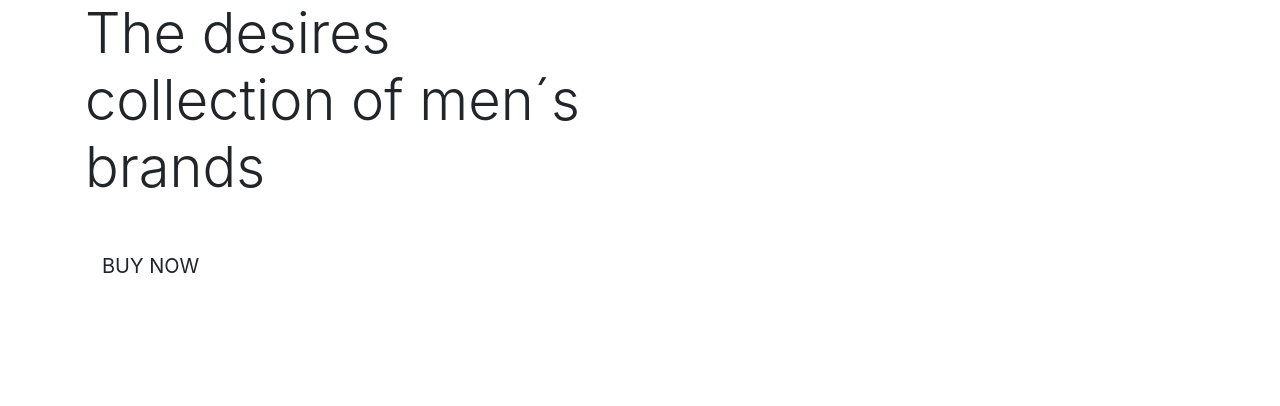
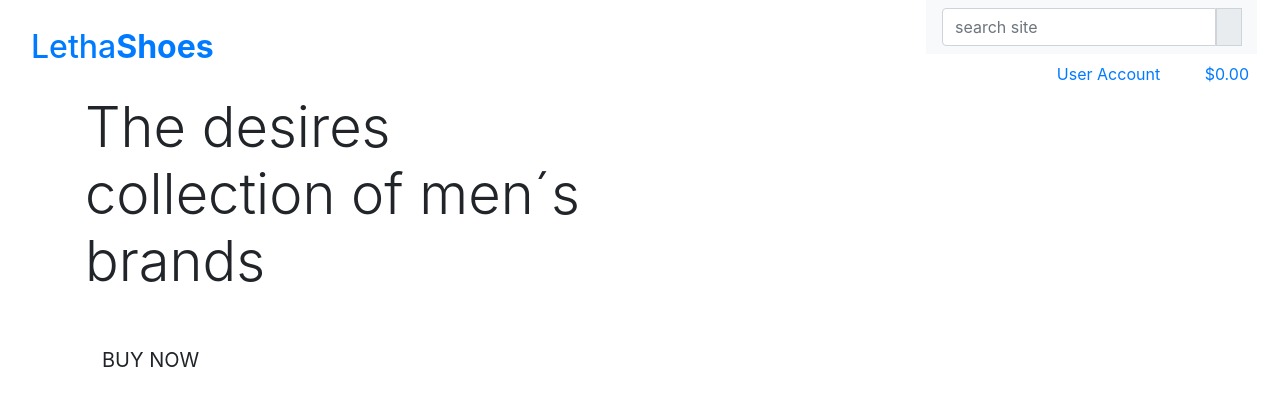
Before and after one commit to Kayalvaer/letha-django-ms4, a Django app: page / in a window 1280 px wide. Shown: the top 406 px of the page. Run offline with Django 3.2, Linux system fonts and the light colour scheme.

Commit message:
Add header content main page

```diff
--- a/letha_shoes/templates/base.html
+++ b/letha_shoes/templates/base.html
@@ -37,7 +37,71 @@
     <div class="alert-container"></div>
     {% endif %}
 
-    <header class="container-fluid"></header>
+    <header class="container-fluid">
+        <div class="row">
+            <div class="col-12 col-lg-4 my-auto py-1 py-lg-0 text-center text-lg-left">
+                <a href="{ url 'home'}" class="nav-link logo-main">
+                    <div class="h2 logo-txt text-black my-0">Letha<strong>Shoes</strong></div>
+                </a>
+            </div>
+            <div class="col-12 col-lg-4 my-auto py-1 py-lg-0">
+
+            </div>
+            <div class="col-12 col-lg-4 my-auto py-1 py-lg-0">
+                <ul class="list-inine list-unstyled text-center text-lg-right my-0">
+                    <li class="list-inline-item">
+                        <nav class="navbar navbar-light bg-light">
+                            <form class="form-inline" method="GET" action="">
+                              <div class="input-group">
+                                <input type="text" name="q" class="form-control" placeholder="search site" aria-label="Username" aria-describedby="basic-addon1">
+                                <div class="input-group-prepend">
+                                    <span class="form-control input-group-text" id="basic-addon1" type="submit" >
+                                      <i class="fas fa search"></i>
+                                    </span>
+                                </div>
+                              </div>
+                            </form>
+                        </nav>
+                    </li>
+
+                    <li class="list-inline-item dropdown">
+                        <a class="text-black nav-link" href="#" id="user-login" data-toggle="dropdown" aria-haspopup="true" aria-expanded="false">
+                            <div class="text-center">
+                                <div><i class="fas fa-user fa-lg"></i></div>
+                                <p class="my-0">User Account</p>
+                            </div>
+                        </a>
+                        <div class="dropdown-menu border-0" aria-labelledby="user-options">
+                            {% if request.user.is_authenticated %}
+                                {% if request.user.is_superuser %}
+                                    <a href="" class="dropdown-item">Manage Products</a>
+                                {% endif %}
+                                <a href="" class="dropdown-item">My Profile</a>
+                                <a href="{% url 'account_logout' %}" class="dropdown-item">Logout</a>
+                            {% else %}
+                                <a href="{% url 'account_signup' %}" class="dropdown-item">Register</a>
+                                <a href="{% url 'account_login' %}" class="dropdown-item">Login</a>
+                            {% endif %}
+                        </div>
+                    </li>
+                    <li class="list-inline-item">
+                        <a class="{% if grand_total %}text-info font-weight-bold{% else %}text-black{% endif %} nav-link" href="">
+                            <div class="text-center">
+                                <div><i class="fas fa-shopping-bag fa-lg"></i></div>
+                                <p class="my-0">
+                                    {% if grand_total %}
+                                        ${{ grand_total|floatformat:2 }}
+                                    {% else %}
+                                        $0.00
+                                    {% endif %}
+                                </p>
+                            </div>
+                        </a>
+                    </li>
+                </ul>
+            </div>
+        </div>
+    </header>
 
     {% block site_header %}
     {% endblock %}
```
